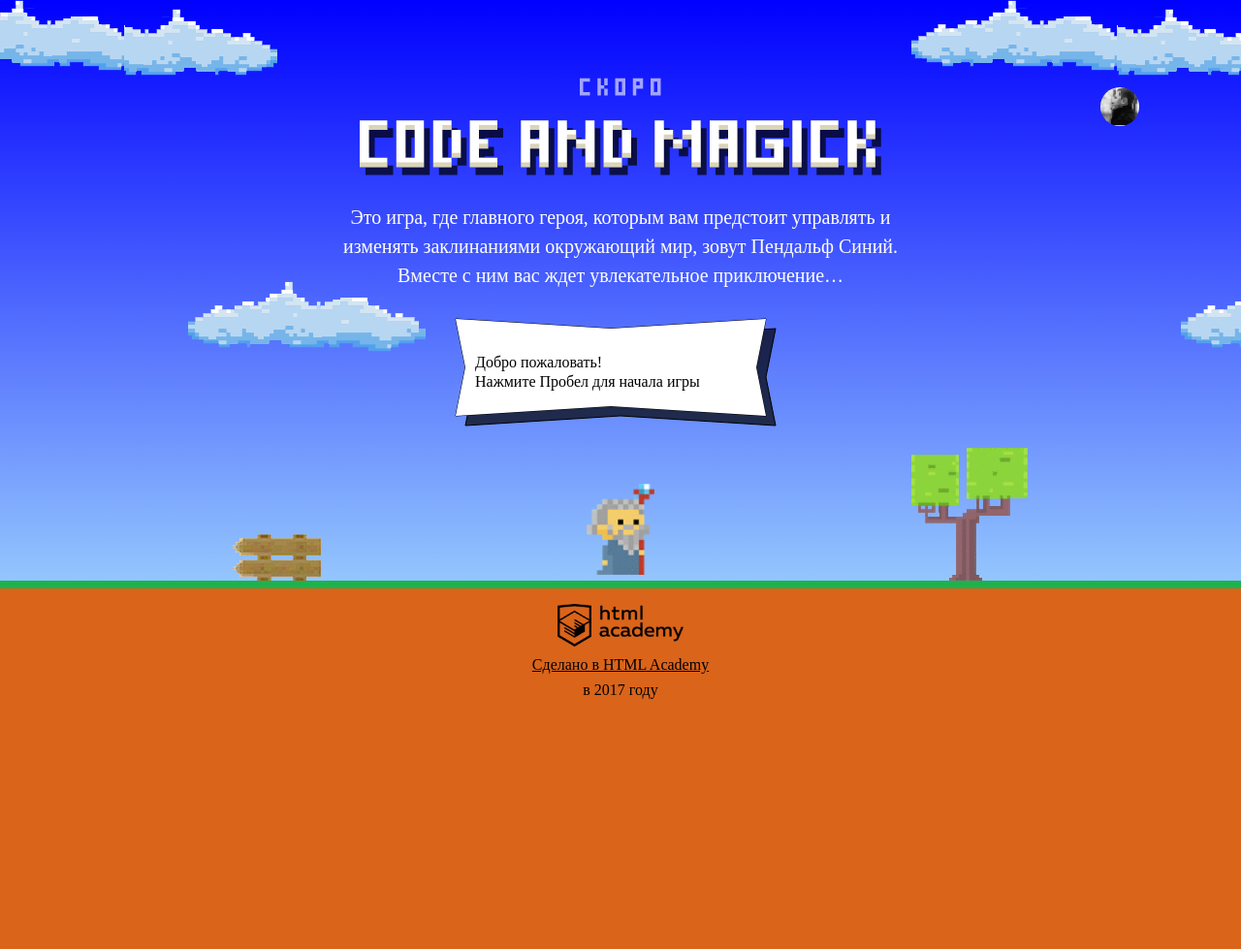
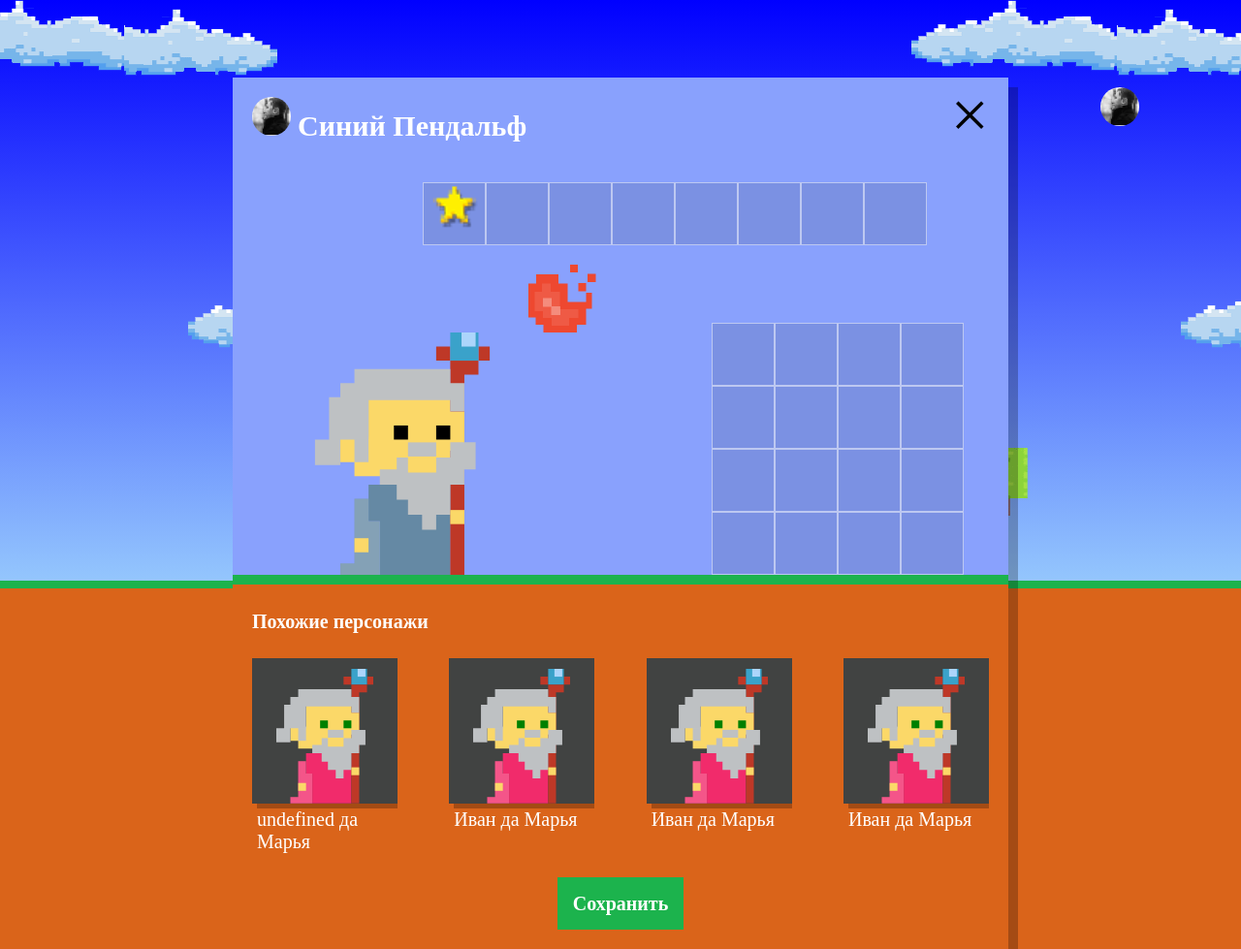
Before and after one commit to SectorPriz/989843-code-and-magick-19, a website: page index.html in a window 1280 px wide. Shown: the whole page at 97% size. Before the commit the page ends 800 px from the top, so only its background shows below. Drawn offline with Linux system fonts and the light colour scheme; a web font is replaced by a local one.

Commit message:
Добавил массивы параметров и цвет глаз

```diff
--- a/index.html
+++ b/index.html
@@ -197,6 +197,7 @@
     return height / 3 - getWizardHeight();
   }*/
 </script>
+<script src="js/setup.js"></script>
 <script src="js/stat.js"></script>
 <script src="js/game.js"></script>
 
--- a/js/setup.js
+++ b/js/setup.js
@@ -1 +1,75 @@
 'use strict';
+
+var WIZARD_NAMES = ['Иван', 'Хуан Себастьян', 'Мария', 'Кристоф', 'Виктор', 'Юлия', 'Люпита', 'Вашингтон'];
+
+var WIZARD_SURNAMES = [' да Марья', ' Верон', ' Мирабелла', ' Онопко', ' Топольницкая', ' Нионго', ' Ирвинг', ' Вальц'];
+
+var WIZARD_COAT_COLOR = ['rgb(101, 137, 164)', 'rgb(241, 43, 107)', 'rgb(146, 100, 161)', 'rgb(56, 159, 117)', 'rgb(215, 210, 55)', 'rgb(0, 0, 0)'];
+
+var WIZARD_EYES_COLOR = ['black', 'red', 'blue', 'yellow', 'green'];
+
+var userDialog = document.querySelector('.setup');
+userDialog.classList.remove('hidden');
+
+var similarListElement = userDialog.querySelector('.setup-similar-list');
+
+var similarWizardTemplate = document.querySelector('#similar-wizard-template')
+    .content
+    .querySelector('.setup-similar-item');
+
+
+var wizards = [
+  {
+    name: WIZARD_NAMES[i] + WIZARD_SURNAMES[0],
+    coatColor: WIZARD_COAT_COLOR[1],
+    eyesColor: WIZARD_EYES_COLOR[4]
+  },
+  {
+    name: WIZARD_NAMES[0] + WIZARD_SURNAMES[0],
+    coatColor: WIZARD_COAT_COLOR[1],
+    eyesColor: WIZARD_EYES_COLOR[4]
+  },
+  {
+    name: WIZARD_NAMES[0] + WIZARD_SURNAMES[0],
+    coatColor: WIZARD_COAT_COLOR[1],
+    eyesColor: WIZARD_EYES_COLOR[4]
+  },
+  {
+    name: WIZARD_NAMES[0] + WIZARD_SURNAMES[0],
+    coatColor: WIZARD_COAT_COLOR[1],
+    eyesColor: WIZARD_EYES_COLOR[4]
+  }
+];
+
+/* var getMaxElement = function (arr) {
+  var maxElement = arr[0];
+
+  for (var i = 1; i < arr.length; i++) {
+    if (arr[i] > maxElement) {
+      maxElement = arr[i];
+    }
+  }
+
+  return maxElement;
+};
+
+var maxRe = getMaxElement(WIZARD_NAMES); */
+
+var renderWizard = function (wizard) {
+  var wizardElement = similarWizardTemplate.cloneNode(true);
+
+  wizardElement.querySelector('.setup-similar-label').textContent = wizard.name;
+  wizardElement.querySelector('.wizard-coat').style.fill = wizard.coatColor;
+  wizardElement.querySelector('.wizard-eyes').style.fill = wizard.eyesColor;
+
+  return wizardElement;
+};
+
+var fragment = document.createDocumentFragment();
+for (var i = 0; i < wizards.length; i++) {
+  fragment.appendChild(renderWizard(wizards[i]));
+}
+
+similarListElement.appendChild(fragment);
+
+userDialog.querySelector('.setup-similar').classList.remove('hidden');
```
